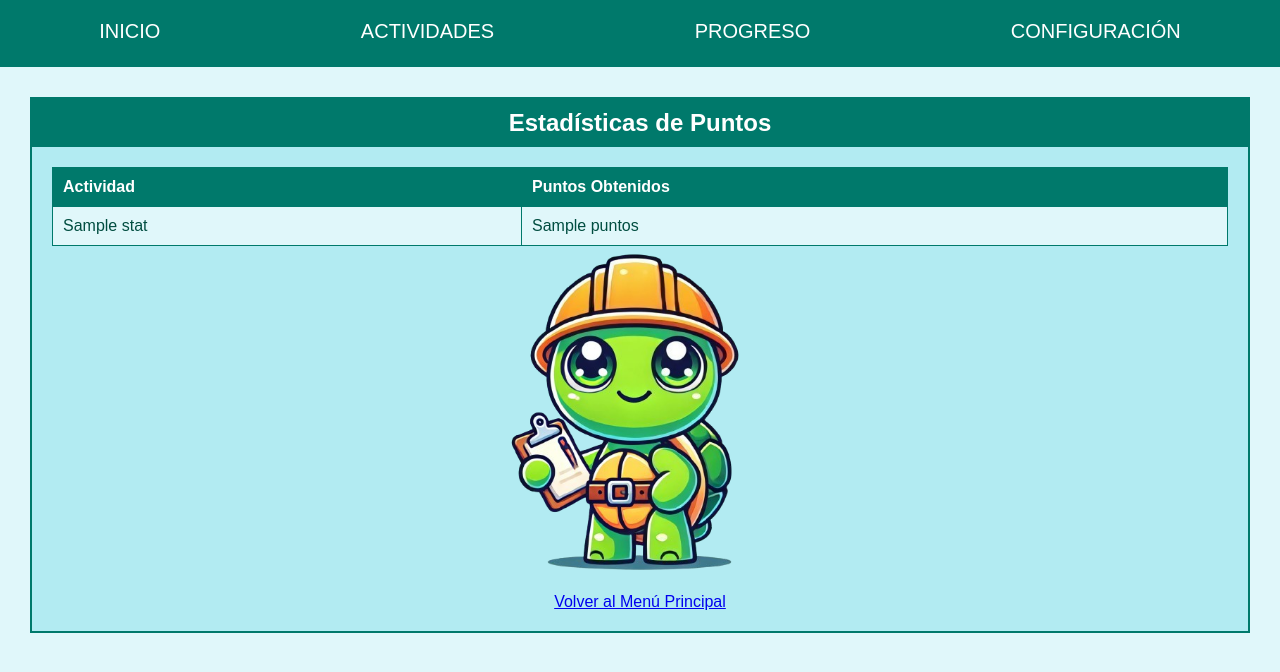
After one commit to AlexCrux0407/master, a Flask app: template Renewed/templates/estadisticas.html in a window 1280 px wide. The commit adds this page. Shown: the top 672 px of the page. Run offline with Flask 3, Linux system fonts and the light colour scheme; the template is opened without the code that fills it: most values are stand-ins (such as "Sample title", 1, 10 or a date in 2020); some libraries are stand-ins or nearby versions.

Commit message:
ACTUALIZACION JUEGO Y MAIN
SE JUNTARON EL JUEGO Y EL MAIN HACIENDO UN SOLO ARCHIVO Y SE AGREGARON TODOS LOS ARCHIVOS DEL QUIZ AL FLASK PRINCIPAL

```diff
--- a/Renewed/app.py
+++ b/Renewed/app.py
@@ -1,4 +1,4 @@
-from flask import Flask, render_template, request, redirect, url_for, flash, session
+from flask import Flask, render_template, request, redirect, url_for, flash, session, jsonify
 from flask_mysqldb import MySQL
 from werkzeug.security import generate_password_hash, check_password_hash
 
@@ -13,6 +13,79 @@ app.config['MYSQL_DB'] = 'integrador'
 app.config['MYSQL_CURSORCLASS'] = 'DictCursor'
 
 mysql = MySQL(app)
+
+questions = [
+    {
+        "question": "¿Cómo se llama el lugar donde viven muchos animales y plantas?",
+        "img": "images/pregunta1.png.png",
+        "answers": ["Fábrica", "Bosque", "Oficina"],
+        "correct": 1,
+        "points": 50
+    },
+    {
+        "question": "¿Por qué es importante apagar las luces cuando no las estamos usando?",
+        "img": "images/pregunta2.png.png",
+        "answers": ["Para ahorrar energía y cuidar el planeta", "Para que la casa esté más oscura", "Para que las luces no se rompan"],
+        "correct": 0,
+        "points": 50
+    },
+    {
+        "question": "¿Qué es el calentamiento global?",
+        "img": "images/pregunta3.png.png",
+        "answers": ["Es cuando la temperatura de la Tierra disminuye debido a la lluvia y la nieve", "Es cuando la temperatura de la Tierra se mantiene igual y no cambia con el tiempo", "Es cuando la temperatura de la Tierra aumenta debido a la acumulación de gases de efecto invernadero en la atmósfera"],
+        "correct": 2,
+        "points": 100
+    },
+    {
+        "question": "¿Qué es la atmósfera y cuál es su función?",
+        "img": "images/pregunta4.png.png",
+        "answers": ["Es una capa de gases que rodea la Tierra y su función es protegernos de los rayos del sol y mantener el calor del planeta.", "Es una capa de agua alrededor de la Tierra y su función es mantener el planeta húmedo", "Es una capa de rocas y minerales que cubre la superficie de la Tierra y su función es proporcionar suelo para las plantas"],
+        "correct": 0,
+        "points": 100
+    },
+    {
+        "question": "¿Cuál de los siguientes animales se encuentran en peligro de extinción?",
+        "img": "images/pregunta5.png.png",
+        "answers": ["Tigre de Bengala, chimpancé, ajolote, mandril, Oso polar.", "Vaca, caballos, perro doméstico, gato doméstico y oso panda", "Todos los anteriores"],
+        "correct": 2,
+        "points": 100
+    },
+    {
+        "question": "¿Sabes cuántos árboles deben ser talados para producir una tonelada de papel?",
+        "img": "images/pregunta6.png.png",
+        "answers": ["39 árboles", "150 árboles", "17 árboles"],
+        "correct": 1,
+        "points": 150
+    },
+    {
+        "question": "¿Qué es la deforestación y cómo afecta a las personas y a los animales?",
+        "img": "images/pregunta7.png.png",
+        "answers": ["Es el crecimiento natural de los bosques que ayuda a aumentar la biodiversidad y proporciona recursos para las comunidades locales", "Es la quema controlada de bosques para crear nuevos espacios para la agricultura, lo que mejora la producción de alimentos", "Es la tala excesiva de árboles y afecta negativamente a las personas y animales al destruir sus hábitats y contribuir al cambio climático"],
+        "correct": 2,
+        "points": 150
+    },
+    {
+        "question": "Este ecosistema se caracteriza por tener árboles altos y densos que forman un dosel cerrado, con una gran variedad de plantas, animales e insectos. Recibe mucha lluvia durante el año, y la humedad es alta. Alberga una biodiversidad increíble, incluyendo especies como jaguares, monos, ranas venenosas. ¿Qué ecosistema es?",
+        "img": "images/pregunta8.png.png",
+        "answers": ["Selva", "Desierto", "Tundra"],
+        "correct": 0,
+        "points": 150
+    },
+    {
+        "question": "¿Qué significa cada una de las tres R: Reducir, Reutilizar y Reciclar?",
+        "img": "images/pregunta9.png.png",
+        "answers": ["Reducir: Tirar menos basura a la calle. Reutilizar: Comprar productos nuevos. Reciclar: Separar la basura en diferentes contenedores.", "Reducir: Comprar más cosas nuevas. Reutilizar: Usar productos una sola vez. Reciclar: Quemar basura para deshacerse de ella.", "Reducir: Usar menos recursos y generar menos residuos desde el principio. Reutilizar: Usar objetos o materiales varias veces antes de desecharlos. Reciclar: Transformar materiales usados en nuevos productos."],
+        "correct": 2,
+        "points": 200
+    },
+    {
+        "question": "En 1876 se creó la primera área protegida de México, con el propósito de preservar los manantiales que abastecían de agua a la Ciudad de México. ¿Cuál es esta área?",
+        "img": "images/pregunta10.png.png",
+        "answers": ["Desierto de los Leones", "Reserva de la Biósfera del Santuario de la Mariposa Monarca", "Reserva de la Biósfera de la Sierra Gorda"],
+        "correct": 0,
+        "points": 200
+    }
+]
 
 @app.route('/')
 def index():
@@ -126,36 +199,52 @@ def logros():
         return redirect(url_for('login'))
     return render_template('logros.html')
 
+@app.route('/videos')
+def videos():
+    if 'username' not in session:
+        return redirect(url_for('login'))
+    return render_template('videos.html')
+
+@app.route('/guardar_progreso', methods=['POST'])
+def guardar_progreso():
+    if 'username' not in session:
+        return redirect(url_for('login'))
+    user_id = session['user_id']
+    puntos = request.form['puntos']
+    cursor = mysql.connection.cursor()
+    cursor.execute('INSERT INTO progresos (id_usuario, puntos) VALUES (%s, %s)', (user_id, puntos))
+    mysql.connection.commit()
+    cursor.close()
+    return jsonify({'success': True})
+
+@app.route('/siguiente_pregunta/<int:index>', methods=['GET'])
+def siguiente_pregunta(index):
+    if index < len(questions):
+        return jsonify(questions[index])
+    else:
+        return jsonify({'completed': True})
+
 @app.route('/estadisticas')
 def estadisticas():
     if 'username' not in session:
+        flash('Por favor inicia sesión primero', 'danger')
         return redirect(url_for('login'))
-    return render_template('estadisticas.html')
 
-@app.route('/metas')
-def metas():
-    if 'username' not in session:
-        return redirect(url_for('login'))
-    return render_template('metas.html')
+    cursor = mysql.connection.cursor()
+    query = """
+    SELECT a.nombre AS nombre_actividad, p.cantidad AS puntos
+    FROM actividades a
+    JOIN puntuaciones p ON a.puntuaciones_id = p.id
+    JOIN perfil_actividades pa ON a.id = pa.actividad_id
+    JOIN perfil pf ON pa.Perfil_id = pf.id
+    JOIN usuario u ON pf.usuario_id = u.id
+    WHERE u.id = %s
+    """
+    cursor.execute(query, (session['user_id'],))
+    stats = cursor.fetchall()
+    cursor.close()
 
-@app.route('/actividades_completadas')
-def actividades_completadas():
-    if 'username' not in session:
-        return redirect(url_for('login'))
-    return render_template('actividades_completadas.html')
-
-@app.route('/ranking')
-def ranking():
-    if 'username' not in session:
-        return redirect(url_for('login'))
-    return render_template('ranking.html')
-
-@app.route('/logout')
-def logout():
-    session.pop('user_id', None)
-    session.pop('username', None)
-    flash('Cierre de sesión exitoso', 'success')
-    return redirect(url_for('login'))
+    return render_template('estadisticas.html', stats=stats)
 
 if __name__ == '__main__':
     app.run(debug=True)
--- a/Renewed/static/css/styles.css
+++ b/Renewed/static/css/styles.css
@@ -154,3 +154,24 @@ body {
 .login-container a:hover, .register-container a:hover {
     color: #004d40;
 }
+/*  esto es para la pagina de estadisticas  D: */
+.stats-table {
+    width: 100%;
+    border-collapse: collapse;
+    margin-top: 20px;
+}
+
+.stats-table th, .stats-table td {
+    border: 1px solid #00796b;
+    padding: 10px;
+    text-align: left;
+}
+
+.stats-table th {
+    background-color: #00796b;
+    color: white;
+}
+
+.stats-table td {
+    background-color: #e0f7fa;
+}
--- /dev/null
+++ b/Renewed/templates/estadisticas.html
@@ -0,0 +1,42 @@
+<!DOCTYPE html>
+<html lang="es">
+<head>
+    <meta charset="UTF-8">
+    <meta name="viewport" content="width=device-width, initial-scale=1.0">
+    <title>Estadísticas</title>
+    <link rel="stylesheet" href="{{ url_for('static', filename='css/styles.css') }}">
+</head>
+<body>
+    <div class="navbar">
+        <a href="{{ url_for('index') }}">INICIO</a>
+        <a href="{{ url_for('actividades') }}">ACTIVIDADES</a>
+        <a href="{{ url_for('progreso') }}">PROGRESO</a>
+        <a href="{{ url_for('configuracion') }}">CONFIGURACIÓN</a>
+    </div>
+    <div class="container">
+        <div class="section center">
+            <h2>Estadísticas de Puntos</h2>
+            <table class="stats-table">
+                <thead>
+                    <tr>
+                        <th>Actividad</th>
+                        <th>Puntos Obtenidos</th>
+                    </tr>
+                </thead>
+                <tbody>
+                    {% for stat in stats %}
+                    <tr>
+                        <td>{{ stat.nombre_actividad }}</td>
+                        <td>{{ stat.puntos }}</td>
+                    </tr>
+                    {% endfor %}
+                </tbody>
+            </table>
+            <div class="image-container small-margin">
+                <img src="{{ url_for('static', filename='images/mascota-tortuga.png') }}" alt="Mascota Tortuga">
+            </div>
+            <a href="{{ url_for('index') }}" class="back-link">Volver al Menú Principal</a>
+        </div>
+    </div>
+</body>
+</html>
--- a/Renewed/templates/login.html
+++ b/Renewed/templates/login.html
@@ -1,3 +1,4 @@
+
 <!DOCTYPE html>
 <html lang="es">
 <head>
--- a/mi-juego/templates/index.html
+++ b/Renewed/templates/quiz.html
@@ -3,7 +3,7 @@
 <head>
     <meta charset="UTF-8">
     <title>Quiz Interactivo</title>
-    <link rel="stylesheet" href="/static/css/style.css">
+    <link rel="stylesheet" href="/static/css/style_quiz.css">
     <script src="https://cdn.jsdelivr.net/npm/chart.js"></script>
     <script src="https://cdn.jsdelivr.net/npm/chartjs-gauge@3.0.1/dist/chartjs-gauge.min.js"></script>
     <script>
```
Also changed, not shown: Renewed/static/css/style_quiz.css (renamed from mi-juego/static/css/style.css), Renewed/static/images/bienvenidos.png.png (renamed from mi-juego/static/images/bienvenidos.png.png), Renewed/static/images/bueno.png (renamed from mi-juego/static/images/bueno.png), Renewed/static/images/malo.png (renamed from mi-juego/static/images/malo.png), Renewed/static/images/pregunta1.png.png (renamed from mi-juego/static/images/pregunta1.png.png), Renewed/static/images/pregunta10.png.png (renamed from mi-juego/static/images/pregunta10.png.png), Renewed/static/images/pregunta2.png.png (renamed from mi-juego/static/images/pregunta2.png.png), Renewed/static/images/pregunta3.png.png (renamed from mi-juego/static/images/pregunta3.png.png), Renewed/static/images/pregunta4.png.png (renamed from mi-juego/static/images/pregunta4.png.png), Renewed/static/images/pregunta5.png.png (renamed from mi-juego/static/images/pregunta5.png.png), Renewed/static/images/pregunta6.png.png (renamed from mi-juego/static/images/pregunta6.png.png), Renewed/static/images/pregunta7.png.png (renamed from mi-juego/static/images/pregunta7.png.png), Renewed/static/images/pregunta8.png.png (renamed from mi-juego/static/images/pregunta8.png.png), Renewed/static/images/pregunta9.png.png (renamed from mi-juego/static/images/pregunta9.png.png), 1 more files.
